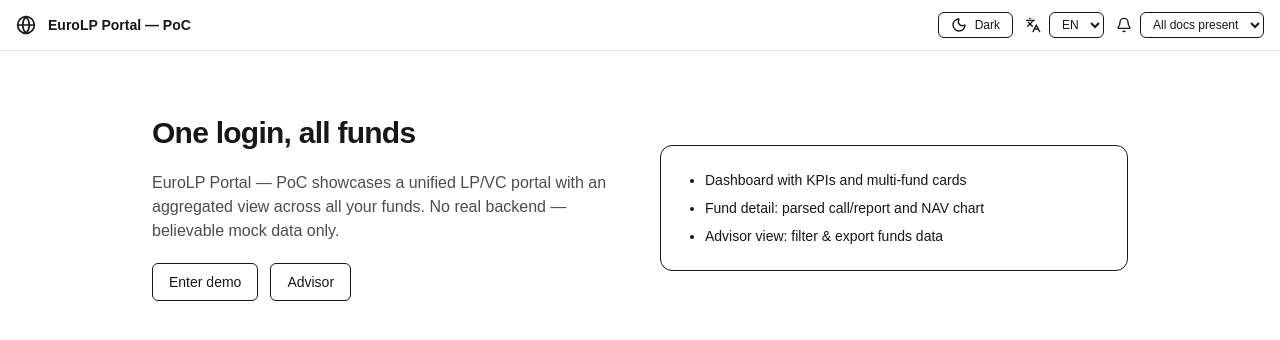
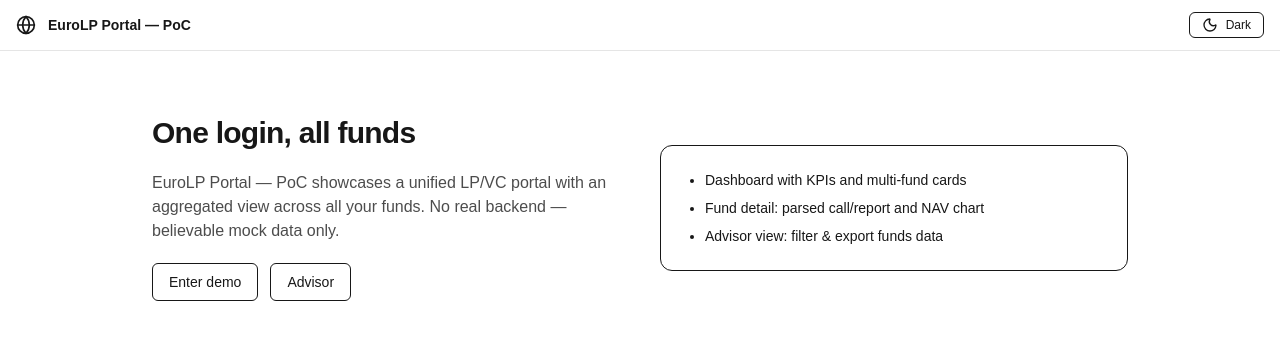
Before and after one commit to agentilt/EU-LP-PORTAL-POC, a Next.js app: page / in a window 1280 px wide. Shown: the top 340 px of the page. Built offline with nearby package versions, Linux system fonts and the light colour scheme.

Commit message:
attempted fix

```diff
--- a/src/app/advisor/page.tsx
+++ b/src/app/advisor/page.tsx
@@ -1,6 +1,7 @@
 import Topbar from "@/components/Topbar";
 import Sidebar from "@/components/Sidebar";
 import AdvisorFunds from "@/components/AdvisorFunds";
+import DragDropDemo from "@/components/DragDropDemo";
 import type { Fund } from "@/lib/types";
 import { absoluteUrl } from "@/lib/server";
 
@@ -18,6 +19,15 @@ export default async function AdvisorPage() {
         <Sidebar />
         <main className="space-y-6">
           <h1 className="text-base font-semibold">Advisor — Filter & Export</h1>
+
+          <div className="rounded-lg border p-4">
+            <h2 className="text-sm font-semibold mb-3">Document Upload (Demo Feature)</h2>
+            <p className="text-xs text-gray-600 dark:text-gray-400 mb-4">
+              The final product will support drag & drop for uploading capital calls, quarterly reports, and KYC documents.
+            </p>
+            <DragDropDemo />
+          </div>
+
           <AdvisorFunds initialFunds={funds} />
         </main>
       </div>
--- a/src/components/Topbar.tsx
+++ b/src/components/Topbar.tsx
@@ -1,59 +1,13 @@
 "use client";
 import { useEffect, useState } from "react";
-import { Languages, Globe, Bell, Moon, Sun } from "lucide-react";
-import { useRouter } from "next/navigation";
-import type { LocaleKey, Scenario } from "@/lib/types";
-import { toast } from "sonner";
+import { Globe, Moon, Sun } from "lucide-react";
 
 export function Topbar() {
-  const [locale, setLocale] = useState<LocaleKey>("en");
-  const [scenario, setScenario] = useState<Scenario>("all");
   const [dark, setDark] = useState(false);
-  const router = useRouter();
 
   useEffect(() => {
     document.documentElement.classList.toggle("dark", dark);
   }, [dark]);
-
-  // Initialize from server overlay state on mount
-  useEffect(() => {
-    let mounted = true;
-    (async () => {
-      try {
-        const res = await fetch("/api/state", { cache: "no-store" });
-        if (!res.ok) return;
-        const data = await res.json();
-        if (!mounted) return;
-        if (data?.locale) setLocale(data.locale);
-        if (data?.scenario) setScenario(data.scenario);
-      } catch {}
-    })();
-    return () => {
-      mounted = false;
-    };
-  }, []);
-
-  const notify = (detail: Record<string, unknown>) => {
-    if (typeof window !== "undefined") {
-      window.dispatchEvent(new CustomEvent("overlay-change", { detail }));
-    }
-  };
-
-  const onChangeLocale = async (l: LocaleKey) => {
-    setLocale(l);
-    await fetch("/api/state", { method: "POST", headers: { "Content-Type": "application/json" }, body: JSON.stringify({ locale: l }) });
-    notify({ locale: l });
-    router.refresh();
-    toast.success(`Locale set to ${l}`);
-  };
-
-  const onChangeScenario = async (s: Scenario) => {
-    setScenario(s);
-    await fetch("/api/state", { method: "POST", headers: { "Content-Type": "application/json" }, body: JSON.stringify({ scenario: s }) });
-    notify({ scenario: s });
-    router.refresh();
-    toast.info(`Scenario: ${s}`);
-  };
 
   return (
     <header className="sticky top-0 z-30 w-full border-b border-black/10 dark:border-white/10 bg-background/80 backdrop-blur supports-[backdrop-filter]:bg-background/60">
@@ -66,22 +20,6 @@ export function Topbar() {
           <button aria-label="Toggle dark mode" className="inline-flex items-center gap-2 rounded-md border px-3 py-1 text-xs hover:bg-black/5 dark:hover:bg-white/10" onClick={() => setDark((d) => !d)}>
             {dark ? <Sun className="size-4" /> : <Moon className="size-4" />}<span>{dark ? "Light" : "Dark"}</span>
           </button>
-          <div className="flex items-center gap-2">
-            <Languages className="size-4" aria-hidden />
-            <select aria-label="Locale" className="rounded-md border bg-transparent px-2 py-1 text-xs" value={locale} onChange={(e) => onChangeLocale(e.target.value as LocaleKey)}>
-              <option value="en">EN</option>
-              <option value="fr">FR</option>
-              <option value="de">DE</option>
-            </select>
-          </div>
-          <div className="flex items-center gap-2">
-            <Bell className="size-4" aria-hidden />
-            <select aria-label="Scenario" className="rounded-md border bg-transparent px-2 py-1 text-xs" value={scenario} onChange={(e) => onChangeScenario(e.target.value as Scenario)}>
-              <option value="all">All docs present</option>
-              <option value="missing-doc">Missing doc</option>
-              <option value="late-payment">Late payment</option>
-            </select>
-          </div>
         </div>
       </div>
     </header>
```
